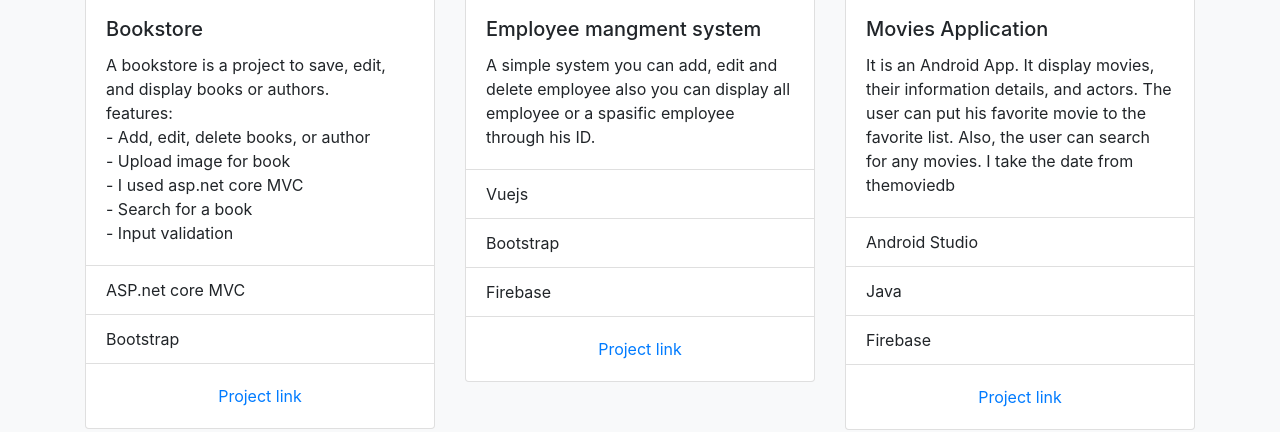
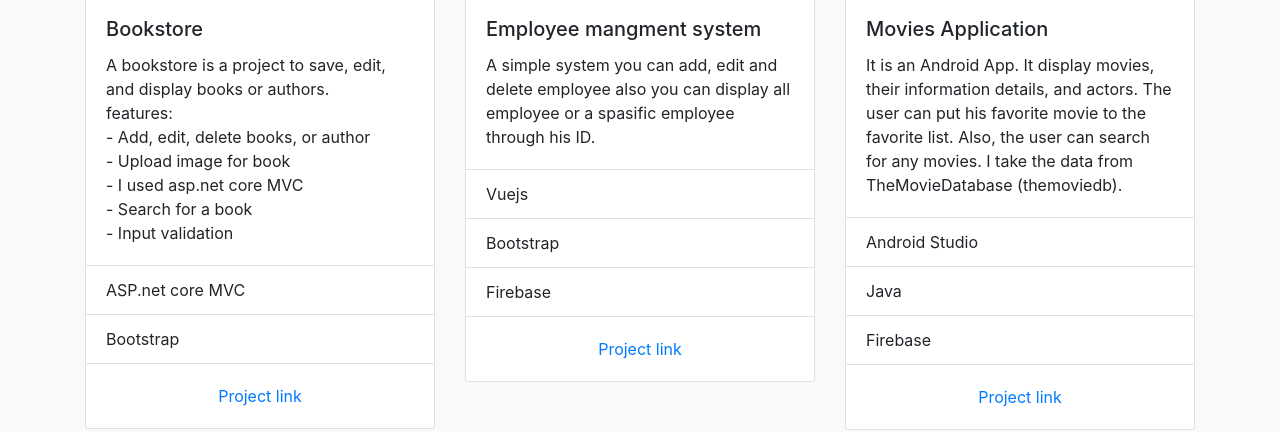
Before and after one commit to husseinAli23/hussain-portfolio, a plain HTML site: page index.html in a window 1280 px wide. Shown: the part 1616-2048 px from the top of the page. Drawn offline with nearby package versions, Linux system fonts and the light colour scheme.

Commit message:
Update index.html

```diff
--- a/index.html
+++ b/index.html
@@ -253,7 +253,7 @@ features:<br>
                   It is an Android App. It display movies, their information
                   details, and actors. The user can put his favorite movie to
                   the favorite list. Also, the user can search for any movies. I
-                  take the date from themoviedb
+                  take the data from TheMovieDatabase (themoviedb).
                 </p>
               </div>
               <ul class="list-group list-group-flush">
```
